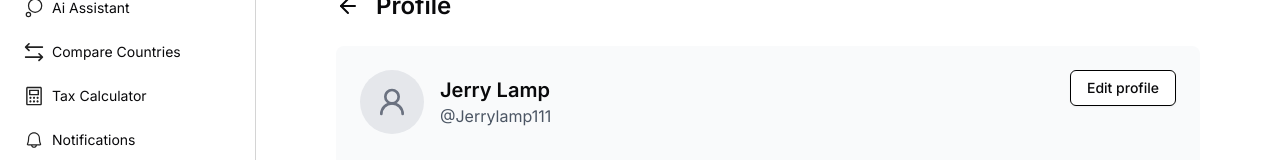
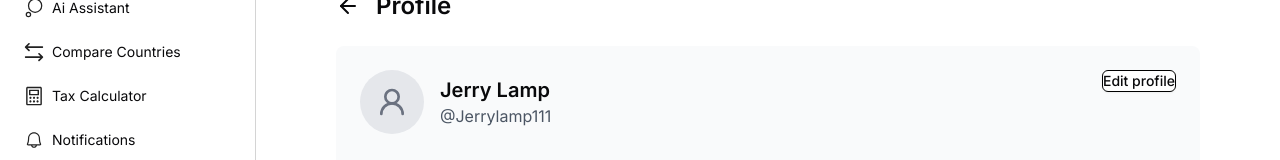
Before and after one commit to Global-Relocate/globalrelocatefrontend, a React (Vite) app: page /user/profile in a window 1280 px wide. Shown: the part 162-322 px from the top of the page. Built offline with nearby package versions, Linux system fonts and the light colour scheme; no server answers.

Commit message:
feat: add size prop to Button component in Profile for improved styling

```diff
--- a/src/pages/user/Profile.jsx
+++ b/src/pages/user/Profile.jsx
@@ -61,7 +61,7 @@ const Profile = () => {
                 <p className="text-gray-600">@Jerrylamp111</p>
               </div>
             </div>
-            <Button variant="outlineBlack">
+            <Button variant="outlineBlack" size="md">
               Edit profile
             </Button>
           </div>
```
